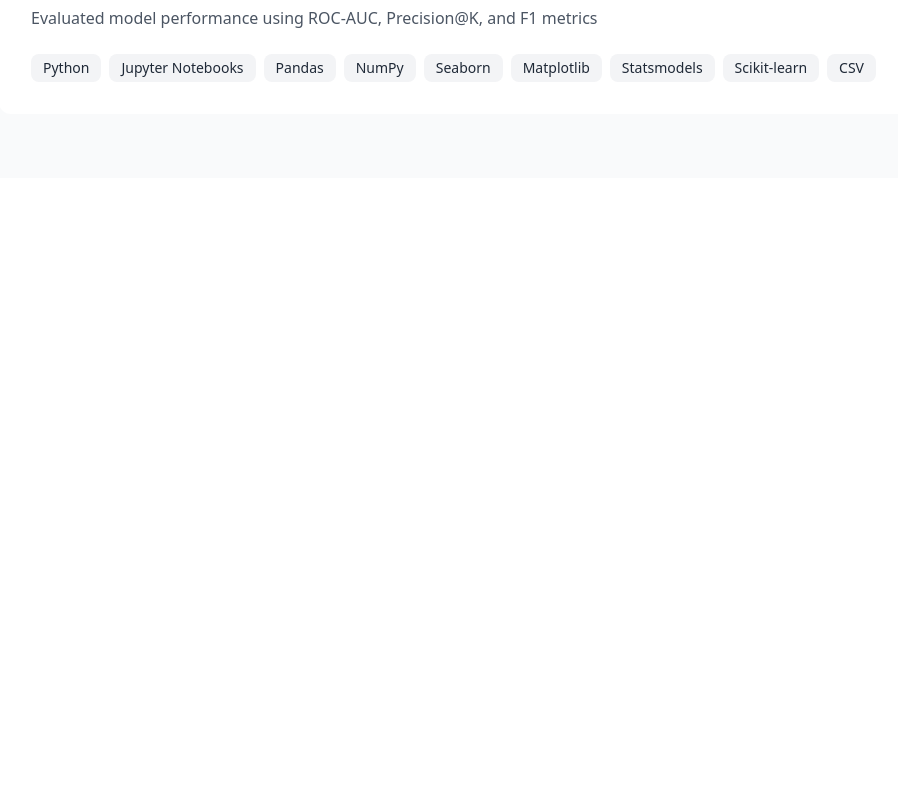
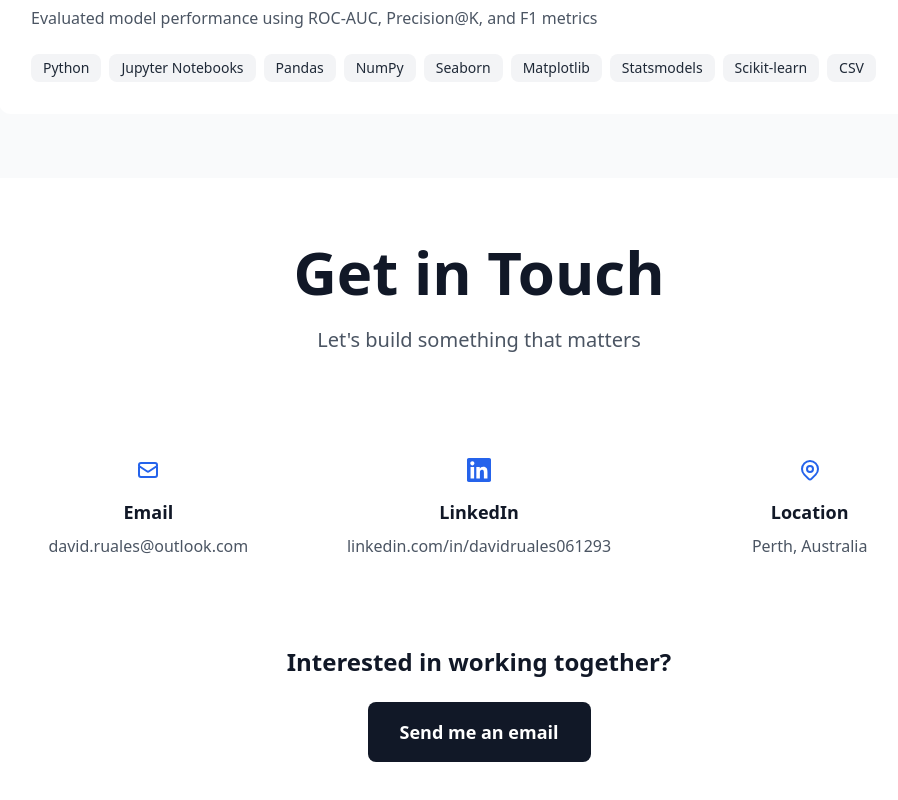
Before and after one commit to DavidRualesA/personal_website, a React (Vite) app: page / in a window 1280 px wide. Shown: the part 8209-9009 px from the top of the page, without its empty margins (161-1059 px from the left). Before the commit the page ends 8387 px from the top, so only its background shows below. Built offline with nearby package versions, Linux system fonts and the light colour scheme.

Commit message:
Added contacted section

```diff
--- a/src/App.tsx
+++ b/src/App.tsx
@@ -4,6 +4,7 @@ import About from './components/About'
 import Experience from './components/Experience'
 import Skills from './components/Skills'
 import Projects from './components/Projects'
+import Contact from './components/Contact'
 
 function App() {
   return (
@@ -14,6 +15,7 @@ function App() {
       <Experience />
       <Skills />
       <Projects />
+      <Contact />
     </>
   )
 }
--- a/src/components/Contact.tsx
+++ b/src/components/Contact.tsx
@@ -0,0 +1,95 @@
+import React from 'react';
+
+interface ContactMethod {
+    label: string;
+    value: string;
+    href: string;
+    icon: React.ReactNode;
+}
+
+const Contact: React.FC = () => {
+    const contactMethods: ContactMethod[] = [
+        {
+            label: "Email",
+            value: "david.ruales@outlook.com",
+            href: "mailto:david.ruales@outlook.com",
+            icon: (
+                <svg className="w-6 h-6" fill="none" stroke="currentColor" viewBox="0 0 24 24">
+                    <path strokeLinecap="round" strokeLinejoin="round" strokeWidth={2} d="M3 8l7.89 5.26a2 2 0 002.22 0L21 8M5 19h14a2 2 0 002-2V7a2 2 0 00-2-2H5a2 2 0 00-2 2v10a2 2 0 002 2z" />
+                </svg>
+            )
+        },
+        {
+            label: "LinkedIn",
+            value: "linkedin.com/in/davidruales061293",
+            href: "https://www.linkedin.com/in/davidruales061293",
+            icon: (
+                <svg className="w-6 h-6" fill="currentColor" viewBox="0 0 24 24">
+                    <path d="M20.447 20.452h-3.554v-5.569c0-1.328-.027-3.037-1.852-3.037-1.853 0-2.136 1.445-2.136 2.939v5.667H9.351V9h3.414v1.561h.046c.477-.9 1.637-1.85 3.37-1.85 3.601 0 4.267 2.37 4.267 5.455v6.286zM5.337 7.433c-1.144 0-2.063-.926-2.063-2.065 0-1.138.92-2.063 2.063-2.063 1.14 0 2.064.925 2.064 2.063 0 1.139-.925 2.065-2.064 2.065zm1.782 13.019H3.555V9h3.564v11.452zM22.225 0H1.771C.792 0 0 .774 0 1.729v20.542C0 23.227.792 24 1.771 24h20.451C23.2 24 24 23.227 24 22.271V1.729C24 .774 23.2 0 22.222 0h.003z"/>
+                </svg>
+            )
+        },
+        {
+            label: "Location",
+            value: "Perth, Australia",
+            href: "#",
+            icon: (
+                <svg className="w-6 h-6" fill="none" stroke="currentColor" viewBox="0 0 24 24">
+                    <path strokeLinecap="round" strokeLinejoin="round" strokeWidth={2} d="M17.657 16.657L13.414 20.9a1.998 1.998 0 01-2.827 0l-4.244-4.243a8 8 0 1111.314 0z" />
+                    <path strokeLinecap="round" strokeLinejoin="round" strokeWidth={2} d="M15 11a3 3 0 11-6 0 3 3 0 016 0z" />
+                </svg>
+            )
+        }
+    ];
+
+    return (
+        <section id="contact" className="relative bg-white py-12 md:py-16">
+            <div className="max-w-5xl mx-auto px-4 sm:px-6 lg:px-8">
+                <h2 className="text-4xl md:text-5xl lg:text-6xl font-bold text-gray-900 mb-6 text-center">
+                    Get in Touch
+                </h2>
+                <p className="text-xl text-gray-600 mb-20 text-center">
+                    Let's build something that matters
+                </p>
+
+                {/* Contact Methods */}
+                <div className="grid md:grid-cols-3 gap-8 mb-16">
+                    {contactMethods.map((method, index) => (
+                        <a
+                            key={index}
+                            href={method.href}
+                            target={method.label !== "Email" ? "_blank" : undefined}
+                            rel={method.label !== "Email" ? "noopener noreferrer" : undefined}
+                            className="flex flex-col items-center text-center p-6 rounded-xl hover:bg-gray-50 transition-colors duration-300"
+                        >
+                            <div className="text-blue-600 mb-4">
+                                {method.icon}
+                            </div>
+                            <h3 className="text-lg font-bold text-gray-900 mb-2">
+                                {method.label}
+                            </h3>
+                            <p className="text-gray-600">
+                                {method.value}
+                            </p>
+                        </a>
+                    ))}
+                </div>
+
+                {/* CTA */}
+                <div className="text-center">
+                    <p className="text-2xl text-gray-900 font-semibold mb-6">
+                        Interested in working together?
+                    </p>
+                    <a
+                        href="mailto:davidruales93@gmail.com"
+                        className="inline-block bg-gray-900 text-white font-semibold px-8 py-4 rounded-lg hover:bg-gray-800 transition-colors duration-300 text-lg"
+                    >
+                        Send me an email
+                    </a>
+                </div>
+            </div>
+        </section>
+    );
+};
+
+export default Contact;
```
